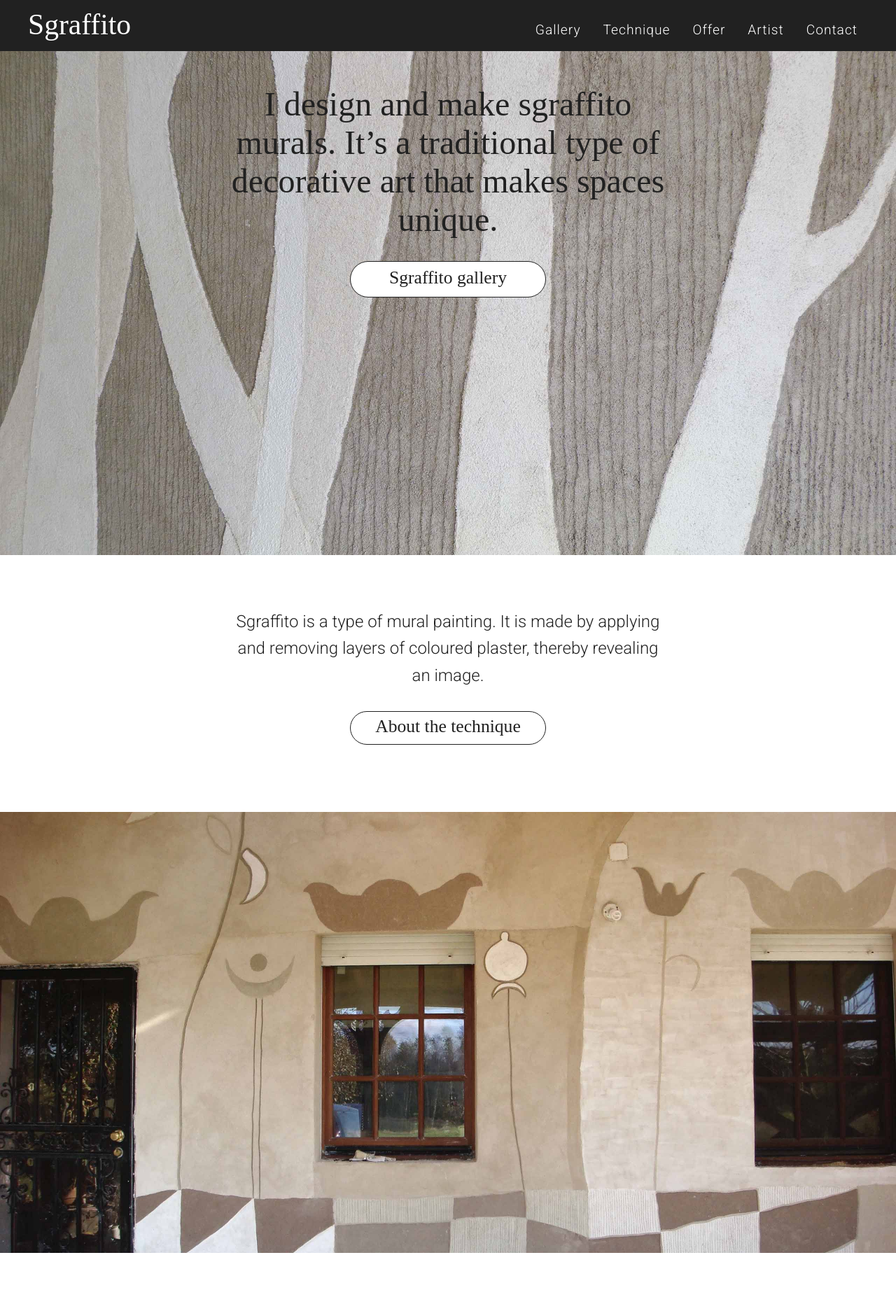
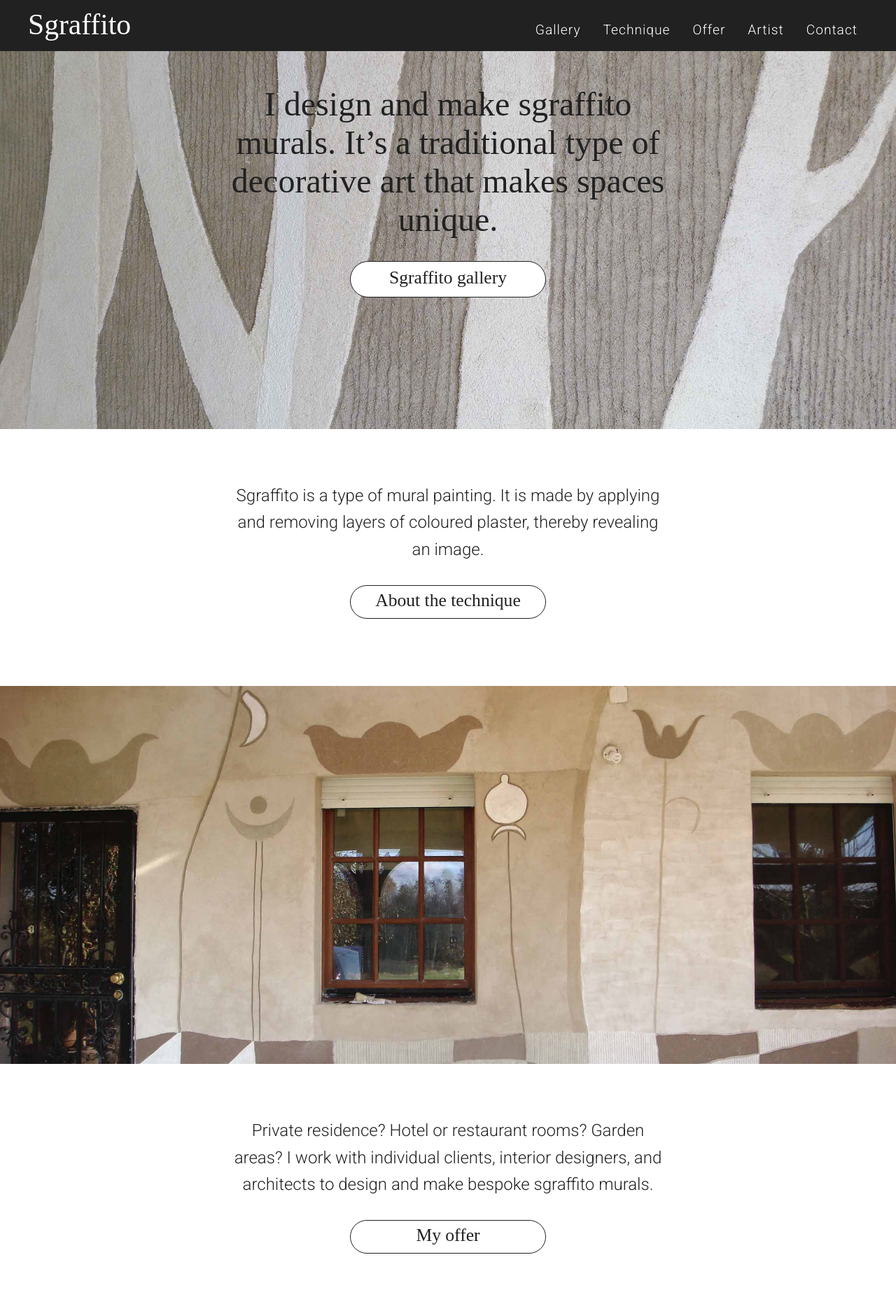
Before and after one commit to marek-kultys/trowel-and-lime, a Jekyll site: the page built from index.html, in a window 1280 px wide. Shown: the top 1873 px of the page at 70% size. Built offline with Jekyll 4.4.1, drawn with Linux system fonts in a browser that asks for light colours; some web fonts are replaced.

Commit message:
Unify sizes of banner images and resize

```diff
--- a/_sass/main.scss
+++ b/_sass/main.scss
@@ -52,16 +52,12 @@ main {
       padding-bottom: 0px;
       background-position: center 50%; // crops image top and bottom and keeps full width to fit in a horizontal frame
       background-repeat: no-repeat;
-      height: 70vh;
+      height: 60vh;
       min-height: 400px;
       @include media($medium) {
          background-size: cover;
          background-position: center 0px; // crops image left and right and keeps full height to fit in a vertical frame
       }
-   }
-
-   .hero {
-      height: 80vh;
    }
 
    .hero-container {
--- a/index.html
+++ b/index.html
@@ -6,7 +6,7 @@ label: home
 <article class="home">
 
    <section id="home-gallery">
-      <div id="home-hero-image" class="block-image hero">
+      <div id="home-hero-image" class="block-image">
          <div class="hero-container">
             <div class="hero-text">
                <h2>I design and make sgraffito murals. It’s a traditional type of decorative art that makes spaces unique.</h2>
```
